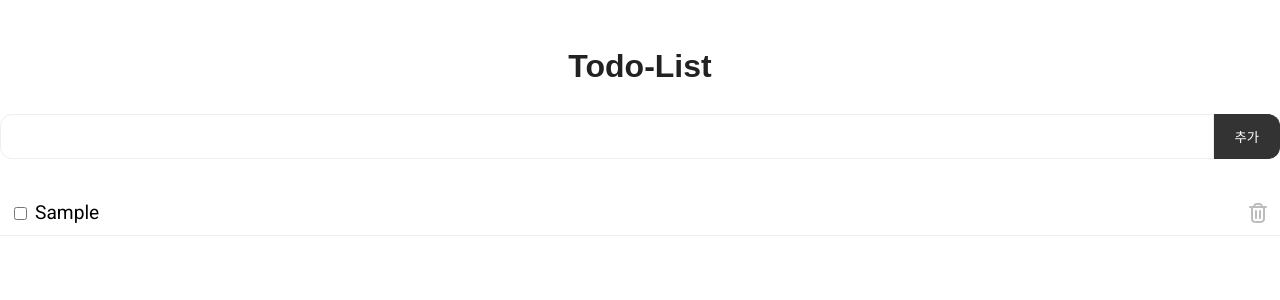
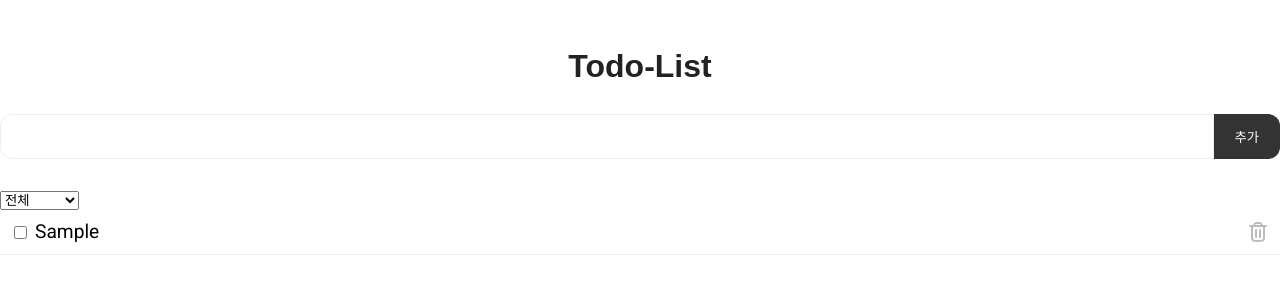
Before and after one commit to seona-cha/react-todo-app, a React (Vite) app: page / in a window 1280 px wide. Both pictures are taken after typing "Sample" into the empty fields and a click on the button "추가". Shown: the top 300 px of the page. Built offline with nearby package versions, Linux system fonts and the light colour scheme; a web font is replaced by a local one.

Commit message:
필터 추가

```diff
--- a/src/components/todoList.jsx
+++ b/src/components/todoList.jsx
@@ -1,11 +1,29 @@
+import { useState } from "react";
+
 function TodoList({ todos, onTodoRemove, onTodoDone }) {
+	const [filter, setFilter] = useState("all");
+
+	const filteredTodos = todos.filter((todo) => {
+		if (filter === "all") return true;
+		if (filter === "todo") return !todo.isDone;
+		if (filter === "done") return todo.isDone;
+	});
+
 	return (
 		<div className="todo-list-container">
 			{todos.length === 0 ? (
 				<div>할 일이 없습니다.</div>
 			) : (
+				<div>
+					<div className="filter-container">
+						<select value={filter} onChange={(e) => setFilter(e.target.value)}>
+							<option value="all">전체</option>
+							<option value="todo">해야 할 일</option>
+							<option value="done">완료한 일</option>
+						</select>
+					</div>
 					<ul>
-				{todos.map((todo) => {
+						{filteredTodos.map((todo) => {
 							return (
 								<li className={todo.isDone ? "done" : ""} key={todo.id}>
 					<input type="checkbox" defaultChecked={todo.isDone} onChange={() => onTodoDone(todo)} />
@@ -19,6 +37,7 @@ function TodoList({ todos, onTodoRemove, onTodoDone }) {
 							)
 						})}
 					</ul>
+				</div>
 			)}
 		</div>
 	)
```
Lines whose indentation alone changed are shown as unchanged.
